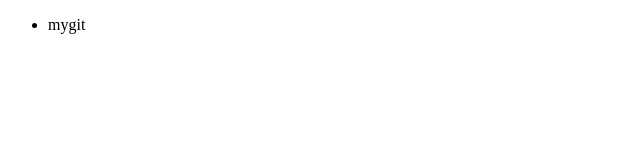
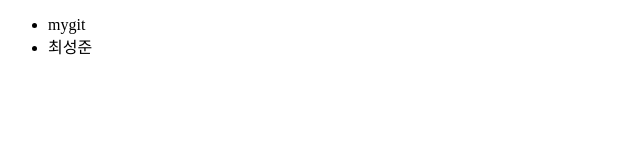
Before and after one commit to oheeseok/collaboration, a plain HTML site: page index.html in a window 1280 px wide. Shown: the full height of the page, 0-640 px from the left. Drawn offline with Linux system fonts and the light colour scheme.

Commit message:
first commit

```diff
--- a/index.html
+++ b/index.html
@@ -8,6 +8,7 @@
 <body>
   <ul>
     <li>mygit</li>
+    <li>최성준</li>
   </ul>
 </body>
 </html>
```
